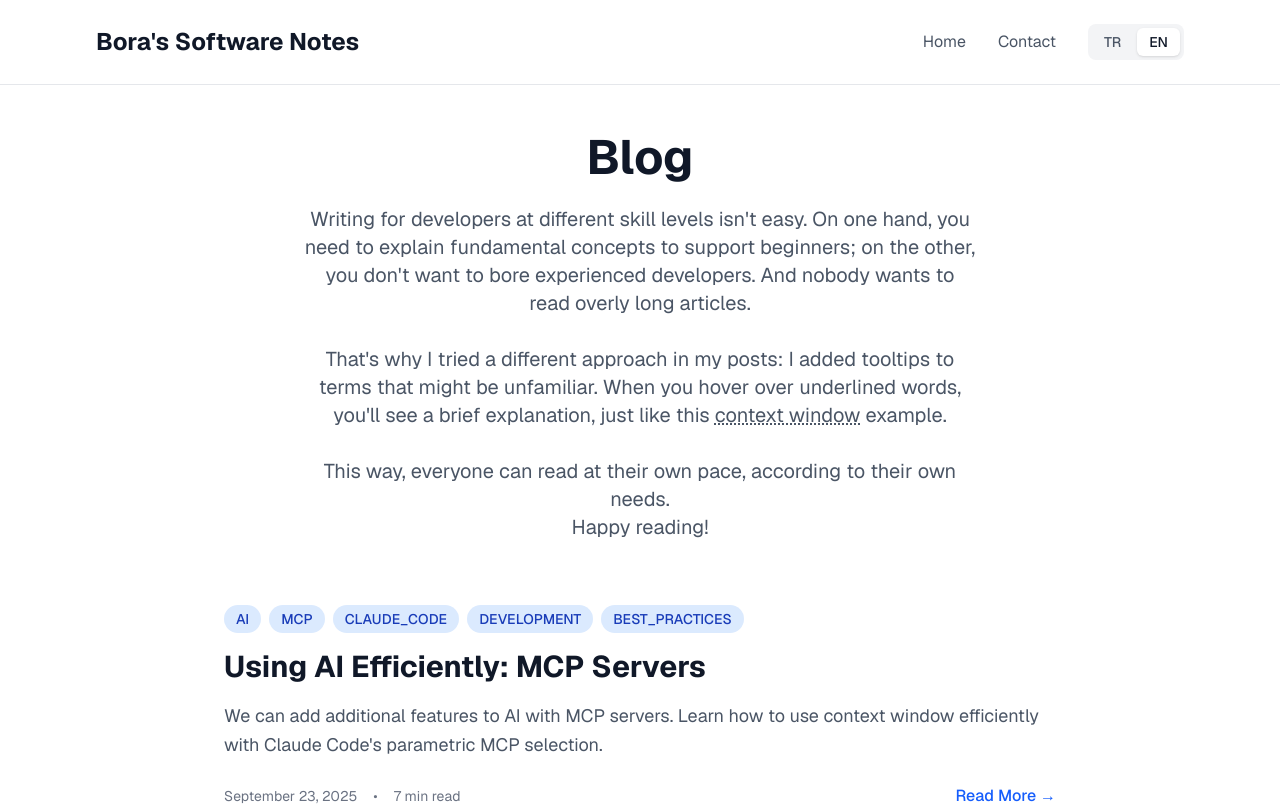
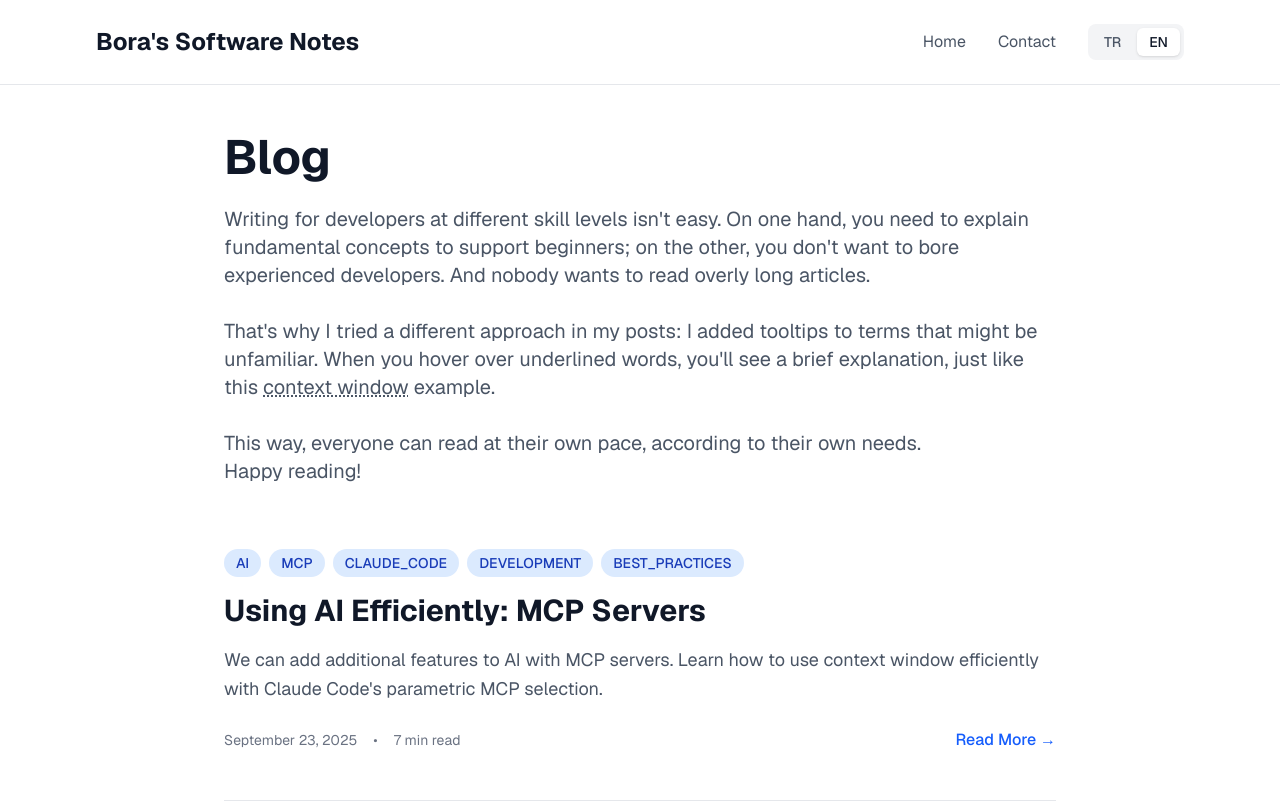
Before and after one commit to boraaaydin/myblog, a Next.js app: page /en/blog in a window 1280 px wide. Shown: the top 806 px of the page. Built offline with nearby package versions, Linux system fonts and the light colour scheme.

Commit message:
text-center removed

```diff
--- a/src/app/[lang]/blog/page.tsx
+++ b/src/app/[lang]/blog/page.tsx
@@ -33,11 +33,11 @@ export default async function BlogHomePage({ params }: BlogHomePageProps) {
       <Header />
 
       <main className="max-w-4xl mx-auto px-4 sm:px-6 lg:px-8 py-12">
-        <header className="text-center mb-16">
+        <header className="mb-16">
           <h1 className="text-4xl sm:text-5xl font-bold text-gray-900 dark:text-white mb-6">
             {isTurkish ? 'Blog' : 'Blog'}
           </h1>
-          <p className="text-xl text-gray-600 dark:text-gray-300 max-w-2xl mx-auto">
+          <p className="text-xl text-gray-600 dark:text-gray-300">
             {isTurkish ? (
               <>
                 Her bilgi seviyesindeki geliştiriciye hitap etmek kolay değil. Bir yandan temel kavramları açıklayıp yeni başlayanları desteklemek, diğer yandan deneyimli geliştiricileri sıkmamak gerekiyor. Kimse de fazla uzun yazıları okumak istemiyor.
```
